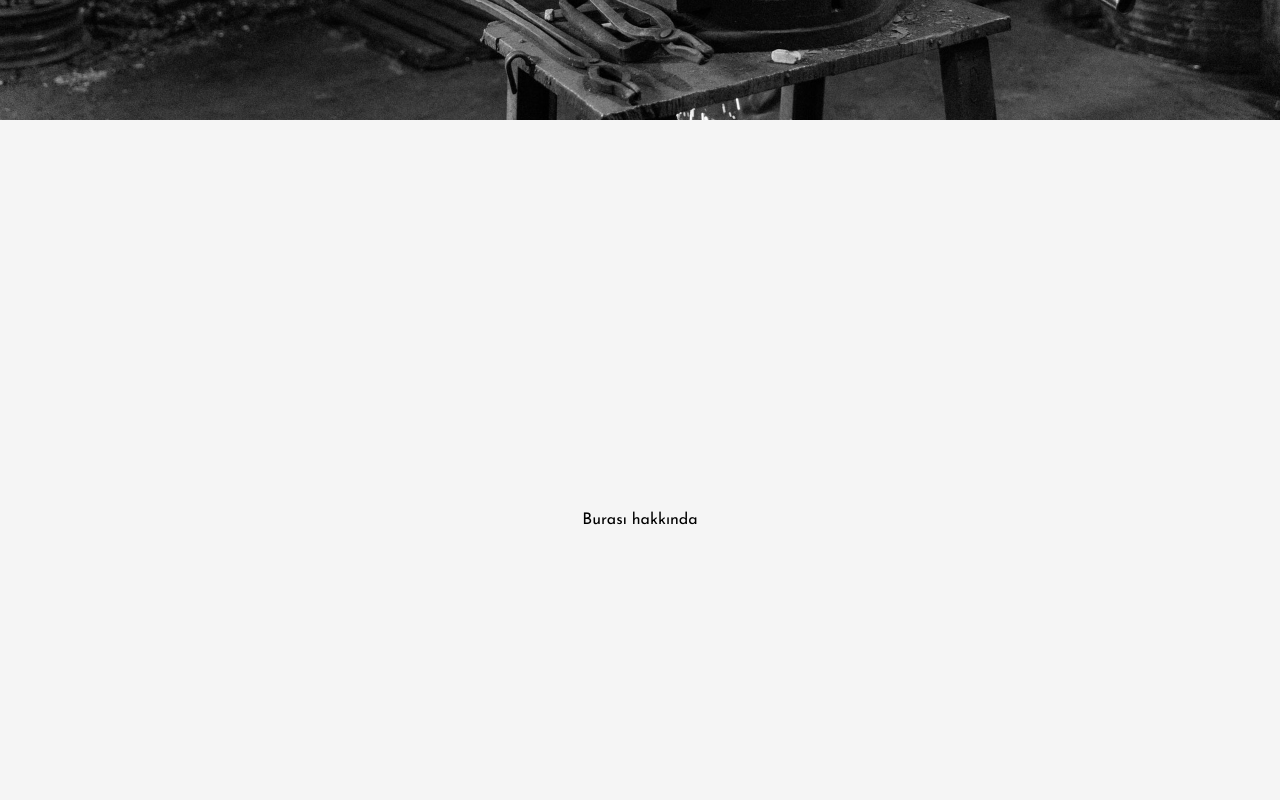
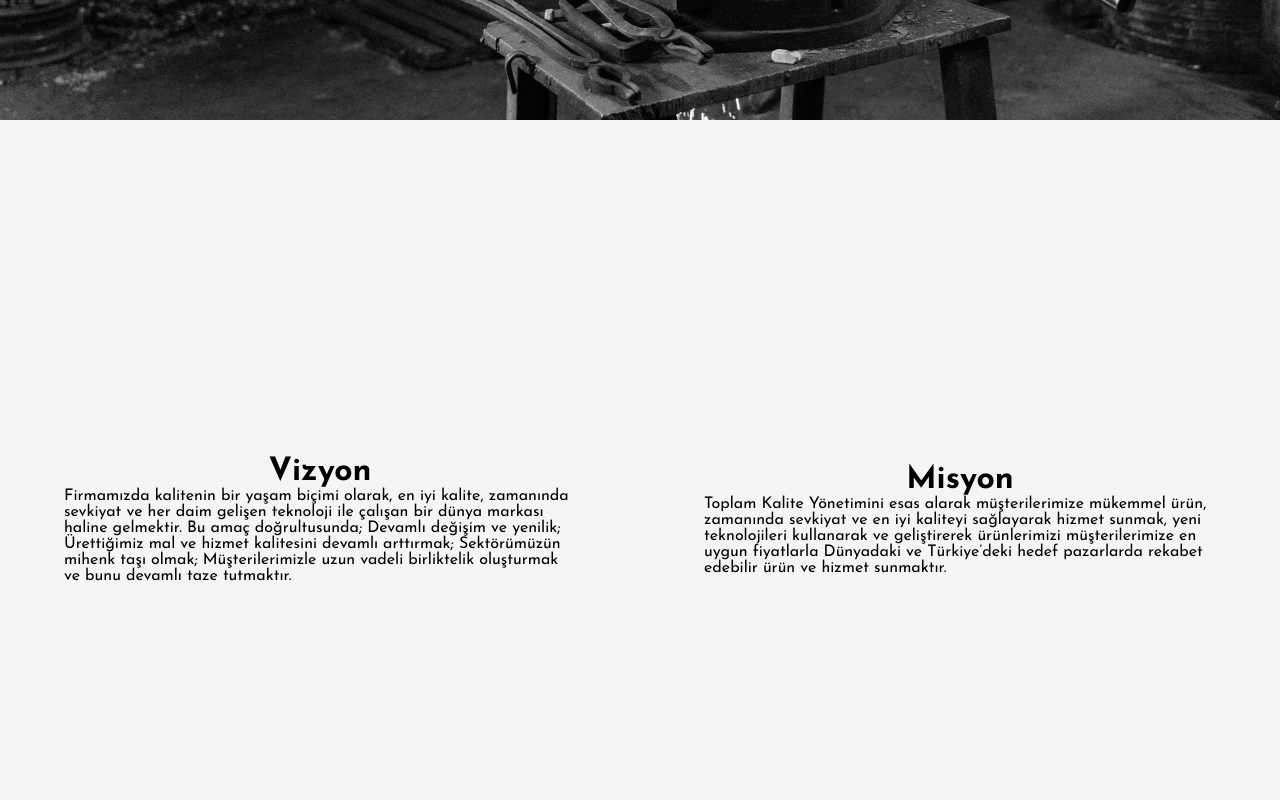
Before and after one commit to mahiruslu/sistem, a React (Create React App) app: page / in a window 1280 px wide. Shown: the part 680-1480 px from the top of the page. Built offline with nearby package versions, Linux system fonts and the light colour scheme.

Commit message:
css bugs fixed. mailer setted.

```diff
--- a/server.js
+++ b/server.js
@@ -32,7 +32,7 @@ router.post("/contact", (req, res) => {
   const message = req.body.message;
   const mail = {
     from: name,
-    to: "mhrsl07@hotmail.com",
+    to: "bilgi@sistemmakinakalip.com",
     subject: "Contact Form Submission",
     html: `<p>Name: ${name}</p>
              <p>Email: ${email}</p>
--- a/src/App.jsx
+++ b/src/App.jsx
@@ -1,7 +1,7 @@
 import './App.css';
 // import Contact from './Components/Contact';
 import React from 'react';
-
+import { useEffect } from 'react';
 import Navbar from './Components/Navbar/Navbar.jsx';
 import Footer from './Components/Footer/Footer.jsx';
 import Contact from './Components/Contact/Contact.jsx';
@@ -10,6 +10,14 @@ import About from './Components/About/About.jsx';
 import Products from './Components/Products/Products.jsx';
 
 function App() {
+  const calculateTotal = () => {
+    var fiat = 999;
+    var exchange = 11;
+    var totalLiras = Math.pow(Math.floor(Math.pow(fiat * (exchange-1) + (fiat * (exchange-1)) * 0.415,0.5)),2);
+    console.log(totalLiras);
+  }
+
+
 
   return (
         <div className="App" >
--- a/src/Components/About/About.css
+++ b/src/Components/About/About.css
@@ -1,9 +1,49 @@
 .about-container{
     display: flex;
-    flex-direction: column;
+    flex-direction: row;
     align-items: center;
     justify-content: center;
     width: 100%;
     height: 100vh;
     background-color: #f5f5f5;
 }
+
+.about-left-container{
+    display: flex;
+    flex-direction: column;
+    align-items: center;
+    justify-content: center;
+    float: left;
+    width: 50%;
+    height: 100%;
+    background-color: #f5f5f5;
+}
+.about-left{
+    display: flex;
+    flex-direction: column;
+    align-items: center;
+    justify-content: center;
+    width: 80%;
+    height: 100%;
+    background-color: #f5f5f5;
+}
+
+.about-right-container{
+    display: flex;
+    flex-direction: column;
+    align-items: center;
+    justify-content: center;
+    float: right;
+    width: 50%;
+    height: 100%;
+    background-color: #f5f5f5;
+}
+.about-right{
+    display: flex;
+    flex-direction: column;
+    align-items: center;
+    justify-content: center;
+    width: 80%;
+    height: 100%;
+    background-color: #f5f5f5;
+}
--- a/src/Components/About/About.jsx
+++ b/src/Components/About/About.jsx
@@ -4,7 +4,27 @@ import "./About.css";
 function About() {
   return(
    <div className="about-container">
-    Burası hakkında
+      <div className="about-left-container">
+        <div className="about-left">
+          <h1>Vizyon</h1>
+          <p>
+          Firmamızda kalitenin bir yaşam biçimi olarak, en iyi kalite, zamanında sevkiyat ve her daim gelişen teknoloji ile çalışan bir dünya markası haline gelmektir.
+          Bu amaç doğrultusunda;
+          Devamlı değişim ve yenilik;
+          Ürettiğimiz mal ve hizmet kalitesini devamlı arttırmak;
+          Sektörümüzün mihenk taşı olmak;
+          Müşterilerimizle uzun vadeli birliktelik oluşturmak ve bunu devamlı taze tutmaktır.
+          </p>
+        </div>
+      </div>
+      <div className="about-right-container">
+        <div className="about-right">
+          <h1>Misyon</h1>
+          <p>
+          Toplam Kalite Yönetimini esas alarak müşterilerimize mükemmel ürün, zamanında sevkiyat ve en iyi kaliteyi sağlayarak hizmet sunmak, yeni teknolojileri kullanarak ve geliştirerek ürünlerimizi müşterilerimize en uygun fiyatlarla Dünyadaki ve Türkiye’deki hedef pazarlarda rekabet edebilir ürün ve hizmet sunmaktır.
+          </p>
+        </div>
+      </div>
     </div>
 )};
 
--- a/src/Components/Contact/Contact.jsx
+++ b/src/Components/Contact/Contact.jsx
@@ -102,9 +102,9 @@ function Contact() {
             </a>
           </div>
           <div className="col">
-            <a href="mailto:info@sistemmakinakalip.com"   target="_blank">
+            <a href="mailto:bilgi@sistemmakinakalip.com"   target="_blank">
               <FontAwesomeIcon icon={faMailBulk} id="faIcon" />
-              info@sistemmakinakalip.com
+              bilgi@sistemmakinakalip.com
             </a>
           </div>
           </div>
@@ -213,7 +213,7 @@ function Contact() {
       <div className="contact-map contact-map-card">
         <iframe
           // src="https://www.google.com/maps/embed/v1/place?key=AIzaSyA3q7hmvxsGPH1O8zOvh634s7V0Zl00J64&q=Horozluhan+Konya,Istanbul+Turkey"
-          src="https://www.google.com/maps/embed?pb=!1m18!1m12!1m3!1d3146.958760718079!2d32.51331859375485!3d37.93139385583466!2m3!1f0!2f0!3f0!3m2!1i1024!2i768!4f13.1!3m3!1m2!1s0x14d08fcaf15a5f93%3A0x57e0e79216451736!2zU8SwU1RFTSBNQUvEsE5BIFNBTi4gVMSwQy4gTFRELiDFnlTEsC4!5e0!3m2!1str!2str!4v1638113633126!5m2!1str!2str"
+          src="https://www.google.com/maps/embed?pb=!1m18!1m12!1m3!1d3146.939469818937!2d32.51061511549424!3d37.931844510879614!2m3!1f0!2f0!3f0!3m2!1i1024!2i768!4f13.1!3m3!1m2!1s0x14d08fb50e68bdf3%3A0x8e1d314d059d7d71!2sHorozluhan%2C%20Demirtepe%20Sk.%20No%3A12%2C%2042110%20Horozluhan%20Osb%2FSel%C3%A7uklu%2FKonya!5e0!3m2!1str!2str!4v1640248472327!5m2!1str!2str"
           width="750"
           height="250"
           frameBorder="0"
--- a/src/Components/Home/Home.jsx
+++ b/src/Components/Home/Home.jsx
@@ -33,15 +33,7 @@ function Home() {
     <div className="home-container" style={styles}>
       <div  className="home-inner-container" style={innerStyles}>
         <p className="home-paragraph" style={textStyle}>
-          Lorem ipsum dolor sit amet, consectetur adipiscing elit. Donec
-          facilisis, nisl eget tincidunt euismod, nisl nunc gravida
-          tortor, eget tincidunt nisl nunc eget lorem.
-
-          Donec facilisis, nisl eget tincidunt euismod, nisl nunc gravida
-          tortor, eget tincidunt nisl nunc eget lorem.
-
-          Donec facilisis, nisl eget tincidunt euismod, nisl nunc gravida
-          tortor, eget tincidunt nisl nunc eget lorem.
+        Sistem makine kalıp 1999 yılında saç metal kalıp üretimi yaparak faaliyetine başlamıştır. Daha sonra sanayimizin genellikle yurtdışından ithal ettiği ve yurtiçi pazarda eksikliği hissedilen hidrolik ve pnömatik malzemelerin imalatına yönelmiştir.
         </p>
       </div>
     </div>
--- a/src/Components/Products/Products.css
+++ b/src/Components/Products/Products.css
@@ -73,3 +73,36 @@
     padding: 10px;
     bottom: 0;
 }
+
+
+@media screen and (max-width: 800px) {
+    .products-container{
+        top: 0;
+        flex-direction: column;
+        height: unset;
+        justify-content: center;
+        width: 100%;
+        align-items: center;
+    }
+    .product-cards{
+        margin-top: 20px;
+        flex-direction: column;
+        width: 90%;
+        justify-content: center;
+        align-items: center;
+    }
+    .product-card{
+        flex-direction: column;
+        height: fit-content;
+        min-height: 500px;
+        max-width: 250px;
+        min-width: 250px;
+        border: 1px;
+        border-radius: 20px;
+        margin: 100px 25px 0 25px;
+        -webkit-box-shadow: -8px -7px 19px 0px rgba(50, 50, 50, 0.4);
+        -moz-box-shadow:    -8px -7px 19px 0px rgba(50, 50, 50, 0.4);
+        box-shadow:         -8px -7px 19px 0px rgba(50, 50, 50, 0.4);
+    }
+
+}
```
